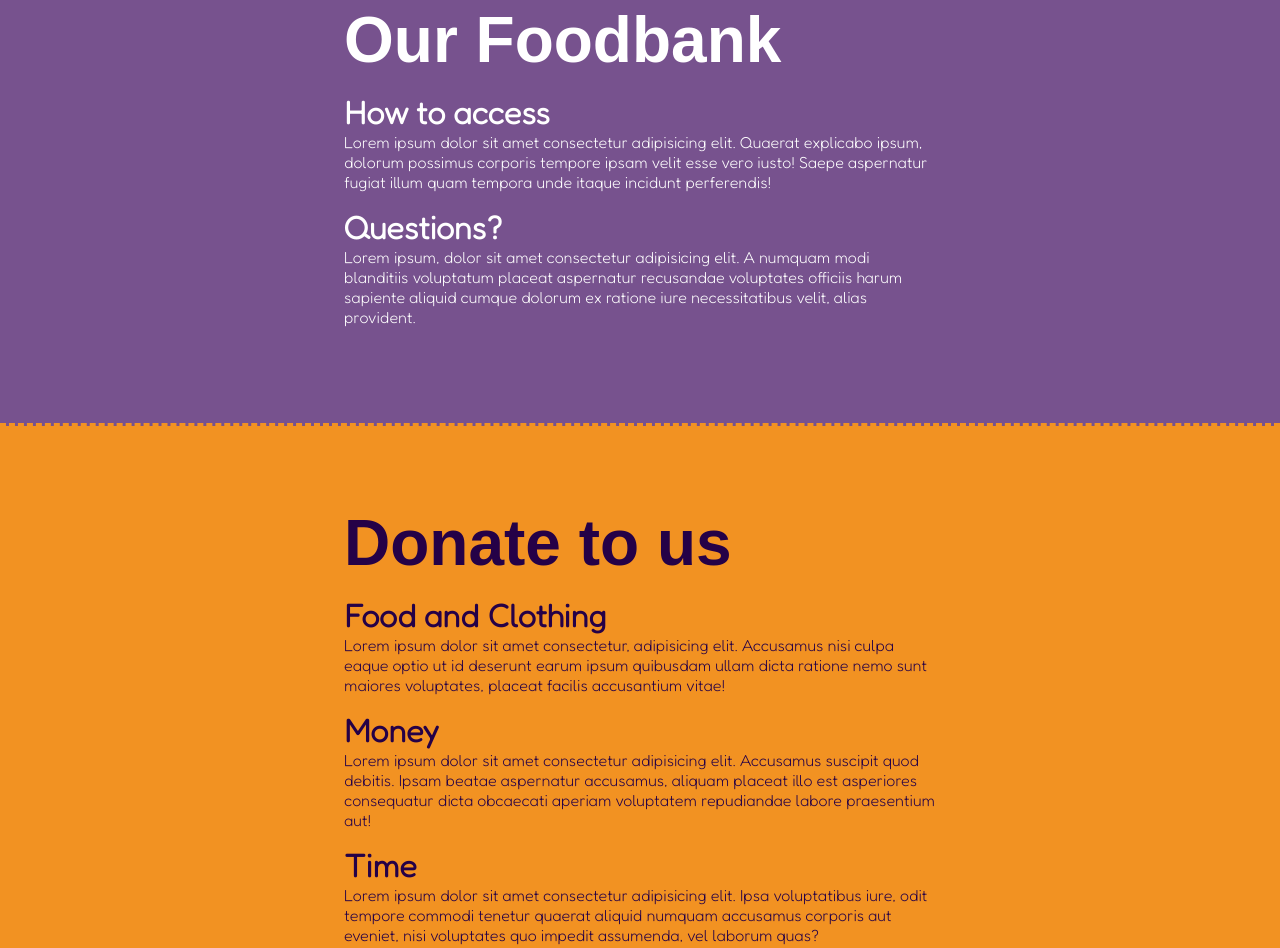
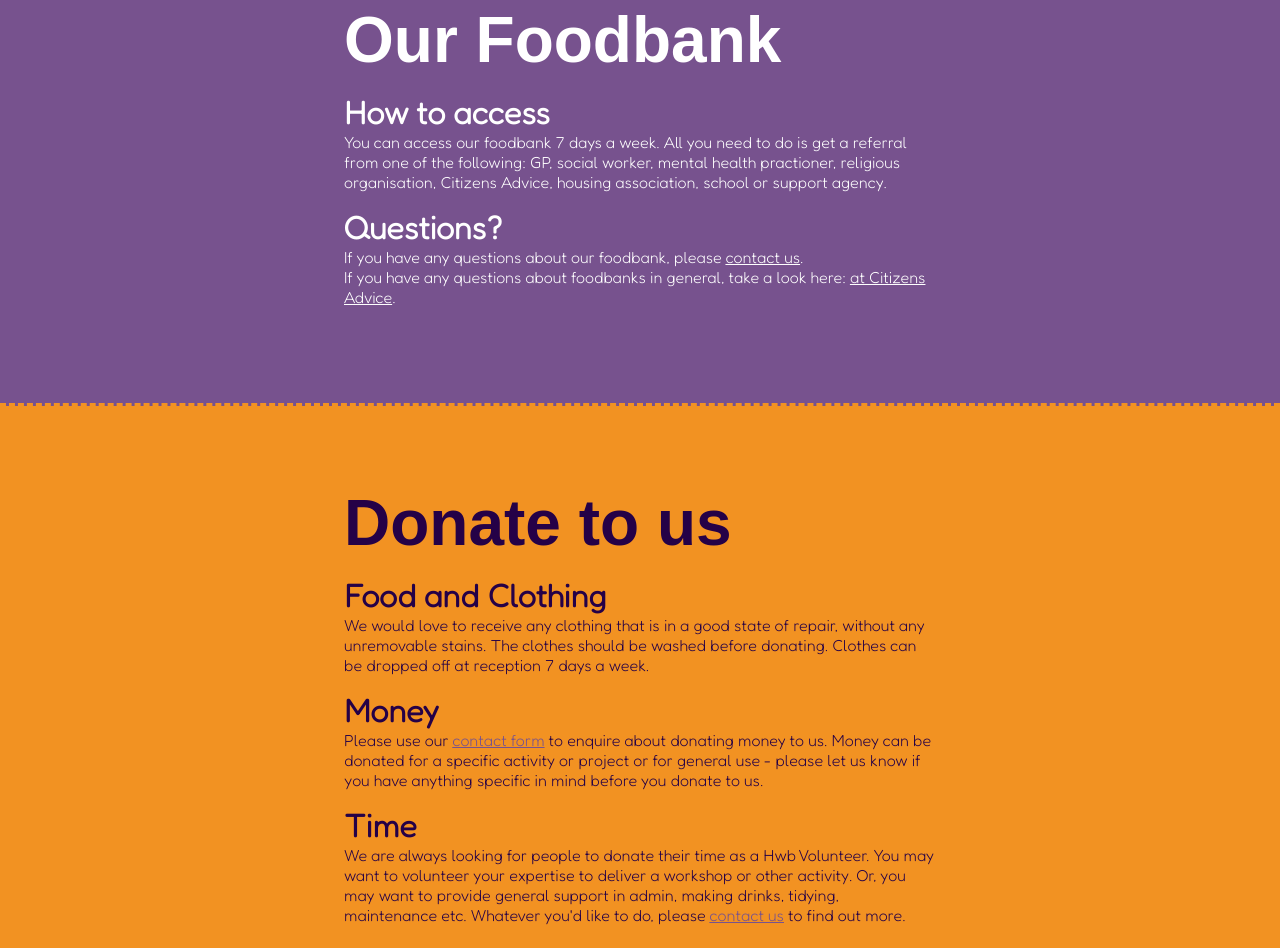
Before and after one commit to gwhitdev/colwynbay-hwb, a plain HTML site: page index.html in a window 1280 px wide. Shown: the part 3393-4341 px from the top of the page. Drawn offline with Linux system fonts and the light colour scheme; no server answers; a web font is replaced by a local one.

Commit message:
feat: update placeholder text for donations and foodbank

```diff
--- a/assets/css/style.css
+++ b/assets/css/style.css
@@ -275,7 +275,6 @@ nav {
     height: 300px;
     padding-bottom: 1rem;
     object-fit: cover;
-
 }
 .news-title {
     margin-top: 1rem;
@@ -306,6 +305,13 @@ hr {
     background-color: var(--cus-purple-rgb);
     color: white;
 }
+#foodbank a, #foodbank a:active, #foodbank a:visited {
+    color: white;
+    text-decoration: underline;
+}
+#foodbank a:hover {
+    text-decoration: none;
+}
 #foodbank, #donations {
     display: flex;
     justify-content: center;
@@ -322,6 +328,12 @@ hr {
 #donations {
     background-color: var(--cus-orange);
     color: var(--text-dark-purple);
+}
+#donations a, #donations a:active, #donations a:visited {
+    text-decoration: underline;
+}
+#donations a:hover {
+    text-decoration: none;
 }
 #foodbank > *, #donations > *{
     margin: 0 auto;
--- a/index.html
+++ b/index.html
@@ -209,9 +209,14 @@
             <div id="foodbank-details">
                 <h2>Our Foodbank</h2>
                 <h3>How to access</h3>
-                <p>Lorem ipsum dolor sit amet consectetur adipisicing elit. Quaerat explicabo ipsum, dolorum possimus corporis tempore ipsam velit esse vero iusto! Saepe aspernatur fugiat illum quam tempora unde itaque incidunt perferendis!</p>
+                <p>
+                    You can access our foodbank 7 days a week. All you need to do is get a referral from one of the following: GP, social worker, mental health practioner, religious organisation, Citizens Advice, housing association, school or support agency.
+                </p>
                 <h3>Questions?</h3>
-                <p>Lorem ipsum, dolor sit amet consectetur adipisicing elit. A numquam modi blanditiis voluptatum placeat aspernatur recusandae voluptates officiis harum sapiente aliquid cumque dolorum ex ratione iure necessitatibus velit, alias provident.</p>
+                <p>
+                    If you have any questions about our foodbank, please <a href="#contact-form-section" aria-label="link to our contact us form">contact us</a>.<br>
+                    If you have any questions about foodbanks in general, take a look here: <a href="https://www.citizensadvice.org.uk/debt-and-money/food-bank/using-a-food-bank/" target="_blank" aria-label="link to Citizens Advice foodbank information">at Citizens Advice</a>.
+                </p>
             </div>
         </section>
         <hr>
@@ -220,15 +225,15 @@
                 <h2>Donate to us</h2>
                 <h3>Food and Clothing</h3>
                 <p>
-                    Lorem ipsum dolor sit amet consectetur, adipisicing elit. Accusamus nisi culpa eaque optio ut id deserunt earum ipsum quibusdam ullam dicta ratione nemo sunt maiores voluptates, placeat facilis accusantium vitae!
+                    We would love to receive any clothing that is in a good state of repair, without any unremovable stains. The clothes should be washed before donating. Clothes can be dropped off at reception 7 days a week.
                 </p>
                 <h3>Money</h3>
                 <p>
-                    Lorem ipsum dolor sit amet consectetur adipisicing elit. Accusamus suscipit quod debitis. Ipsam beatae aspernatur accusamus, aliquam placeat illo est asperiores consequatur dicta obcaecati aperiam voluptatem repudiandae labore praesentium aut!
+                    Please use our <a href="#contact-form-section" aria-label="link to our contact form">contact form</a> to enquire about donating money to us. Money can be donated for a specific activity or project or for general use - please let us know if you have anything specific in mind before you donate to us.
                 </p>
                 <h3>Time</h3>
                 <p>
-                    Lorem ipsum dolor sit amet consectetur adipisicing elit. Ipsa voluptatibus iure, odit tempore commodi tenetur quaerat aliquid numquam accusamus corporis aut eveniet, nisi voluptates quo impedit assumenda, vel laborum quas?
+                    We are always looking for people to donate their time as a Hwb Volunteer. You may want to volunteer your expertise to deliver a workshop or other activity. Or, you may want to provide general support in admin, making drinks, tidying, maintenance etc. Whatever you'd like to do, please <a href="#contact-form-section" aria-label="link to contact form">contact us</a> to find out more.
                 </p>
             </div>
         </section>
```
